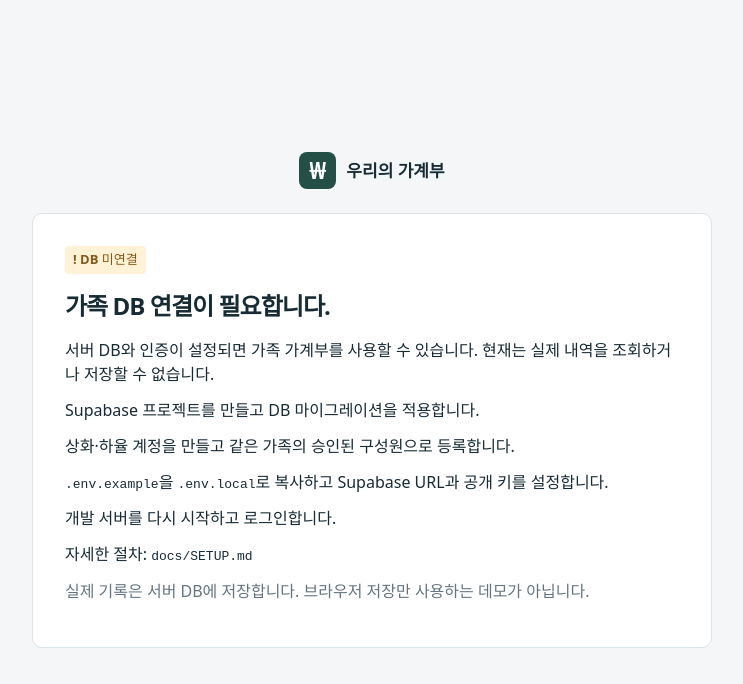
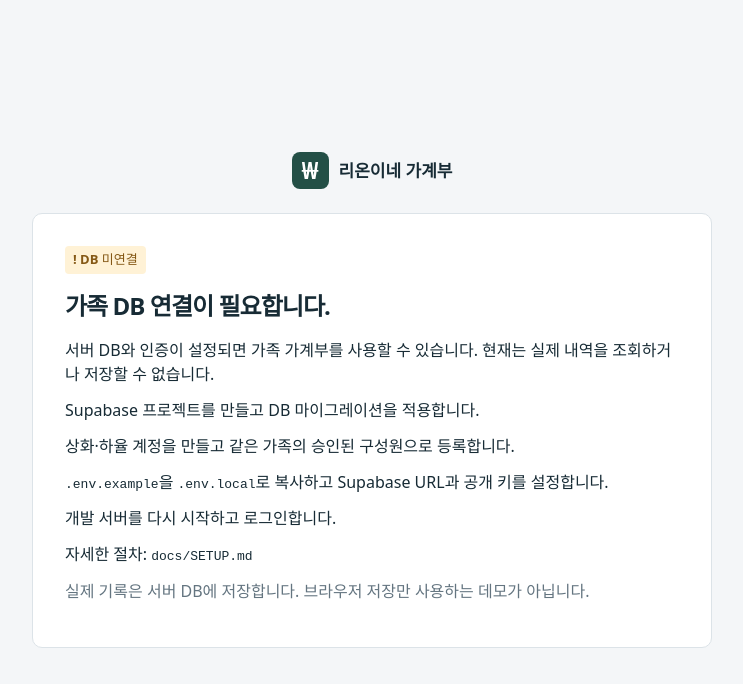
Before and after one commit to kimsanghwa14-cpu/money, a Next.js app: page / in a window 1280 px wide. Shown: the top 684 px of the page, without its empty margins (268-1011 px from the left). Built offline with nearby package versions, Linux system fonts and the light colour scheme; no server answers.

Commit message:
Rename the family ledger to 리온이네 가계부

```diff
--- a/index.html
+++ b/index.html
@@ -4,11 +4,11 @@
     <meta charset="UTF-8" />
     <meta name="viewport" content="width=device-width, initial-scale=1.0" />
     <meta name="robots" content="noindex, nofollow" />
-    <title>우리의 가계부 | 상화 · 하율</title>
+    <title>리온이네 가계부 | 상화 · 하율</title>
     <link rel="icon" href="/icon.svg" />
   </head>
   <body>
-    <div id="root"><p style="padding:32px;font-family:sans-serif">우리의 가계부를 불러오는 중입니다…</p></div>
+    <div id="root"><p style="padding:32px;font-family:sans-serif">리온이네 가계부를 불러오는 중입니다…</p></div>
     <noscript>가계부를 사용하려면 브라우저에서 JavaScript를 켜주세요.</noscript>
     <script type="module" src="/src/cloudflare/main.tsx"></script>
   </body>
--- a/src/app/layout.tsx
+++ b/src/app/layout.tsx
@@ -1,4 +1,4 @@
 import type {Metadata} from "next";
 import "./globals.css";
-export const metadata:Metadata={title:"우리의 가계부 | 상화 · 하율",description:"부부가 함께 기록하는 가족 가계부",robots:{index:false,follow:false}};
+export const metadata:Metadata={title:"리온이네 가계부 | 상화 · 하율",description:"부부가 함께 기록하는 가족 가계부",robots:{index:false,follow:false}};
 export default function Layout({children}:{children:React.ReactNode}){return <html lang="ko"><body>{children}</body></html>;}
--- a/src/app/login/page.tsx
+++ b/src/app/login/page.tsx
@@ -1,4 +1,4 @@
 import LoginForm from "@/components/LoginForm";
 import SetupNotice from "@/components/SetupNotice";
 import {configured} from "@/lib/supabase/config";
-export default function LoginPage(){if(!configured())return <SetupNotice/>;return <main className="login-page"><section className="login-card"><div className="brand"><span className="brand-mark">₩</span><div><strong>우리의 가계부</strong><small>상화 · 하율</small></div></div><h1>가족 계정으로 로그인</h1><LoginForm/></section></main>;}
+export default function LoginPage(){if(!configured())return <SetupNotice/>;return <main className="login-page"><section className="login-card"><div className="brand"><span className="brand-mark">₩</span><div><strong>리온이네 가계부</strong><small>상화 · 하율</small></div></div><h1>가족 계정으로 로그인</h1><LoginForm/></section></main>;}
--- a/src/app/signup/page.tsx
+++ b/src/app/signup/page.tsx
@@ -4,7 +4,7 @@
 export default function SignupPage() {
   if (!configured()) return <SetupNotice />;
   return <main className="login-page"><section className="login-card signup-card">
-    <div className="brand"><span className="brand-mark">₩</span><div><strong>우리의 가계부</strong><small>상화 · 하율</small></div></div>
+    <div className="brand"><span className="brand-mark">₩</span><div><strong>리온이네 가계부</strong><small>상화 · 하율</small></div></div>
     <h1>가족 계정 만들기</h1><SignupForm />
   </section></main>;
 }
--- a/src/cloudflare/main.tsx
+++ b/src/cloudflare/main.tsx
@@ -53,7 +53,7 @@
   if (isLogin) return <LoginPage />;
   if (isSignup) return <SignupPage />;
   if (state.error) return <Failure message={state.error} />;
-  if (!state.ready) return <main className="setup-page"><section className="setup-card"><h1>우리의 가계부</h1><p role="status">가족 계정을 확인하는 중입니다…</p></section></main>;
+  if (!state.ready) return <main className="setup-page"><section className="setup-card"><h1>리온이네 가계부</h1><p role="status">가족 계정을 확인하는 중입니다…</p></section></main>;
   return <LedgerApp initialMonth={koreaDate().slice(0, 7)} />;
 }
 
--- a/src/components/LedgerApp.tsx
+++ b/src/components/LedgerApp.tsx
@@ -30,7 +30,7 @@
   const moveMonth=(direction:number)=>{const [y,m]=month.split("-").map(Number);const date=new Date(Date.UTC(y,m-1+direction,1));changeMonth(`${date.getUTCFullYear()}-${String(date.getUTCMonth()+1).padStart(2,"0")}`);};
   const signOut=async()=>{if(signingOut||!permissionToLeave())return;setSigningOut(true);try{const {error}=await browserClient().auth.signOut();if(error)throw error;window.location.assign("/login");}catch{setError("로그아웃에 실패했습니다. 다시 시도하세요.");setSigningOut(false);}};
   const summary=data?summarize(data.transactions):null;
-  return <div className="app-shell"><aside className="sidebar"><div className="brand"><span className="brand-mark">₩</span><div><strong>우리의 가계부</strong><small>상화 · 하율</small></div></div><div className="nav-label">월별 기록</div><nav aria-label="가계부 메뉴">{(["dashboard","상화","하율"] as Tab[]).map((t,i)=><button key={t} className={tab===t?"nav-active":""} aria-current={tab===t?"page":undefined} onClick={()=>navigate(t)}><span className="nav-symbol">{["▦","상","하"][i]}</span>{titles[t]}</button>)}<button className={tab==="transactions"?"nav-active":""} onClick={()=>openTransactions("기타")}><span className="nav-symbol">기</span>기타 · 전체 내역</button><div className="nav-label">관리</div>{(["recurring","assets","settings"] as Tab[]).map((t,i)=><button key={t} className={tab===t?"nav-active":""} onClick={()=>navigate(t)}><span className="nav-symbol">{["↻","▤","⚙"][i]}</span>{titles[t]}</button>)}</nav><div className="sidebar-foot"><span className="badge">한국시간 · 원화</span><p>예정과 확정을 구분하고<br/>하나의 원장에서 함께 기록합니다.</p>{data&&<><strong>{data.member.display_name}</strong><button onClick={signOut} disabled={signingOut}>{signingOut?"로그아웃 중…":"로그아웃"}</button></>}</div></aside>
+  return <div className="app-shell"><aside className="sidebar"><div className="brand"><span className="brand-mark">₩</span><div><strong>리온이네 가계부</strong><small>상화 · 하율</small></div></div><div className="nav-label">월별 기록</div><nav aria-label="가계부 메뉴">{(["dashboard","상화","하율"] as Tab[]).map((t,i)=><button key={t} className={tab===t?"nav-active":""} aria-current={tab===t?"page":undefined} onClick={()=>navigate(t)}><span className="nav-symbol">{["▦","상","하"][i]}</span>{titles[t]}</button>)}<button className={tab==="transactions"?"nav-active":""} onClick={()=>openTransactions("기타")}><span className="nav-symbol">기</span>기타 · 전체 내역</button><div className="nav-label">관리</div>{(["recurring","assets","settings"] as Tab[]).map((t,i)=><button key={t} className={tab===t?"nav-active":""} onClick={()=>navigate(t)}><span className="nav-symbol">{["↻","▤","⚙"][i]}</span>{titles[t]}</button>)}</nav><div className="sidebar-foot"><span className="badge">한국시간 · 원화</span><p>예정과 확정을 구분하고<br/>하나의 원장에서 함께 기록합니다.</p>{data&&<><strong>{data.member.display_name}</strong><button onClick={signOut} disabled={signingOut}>{signingOut?"로그아웃 중…":"로그아웃"}</button></>}</div></aside>
   <main className="main-content"><header className="page-header"><div><div className="eyebrow">{data?.family.name??"가족 가계부"}</div><h1>{titles[tab]}</h1></div><div className="header-actions"><div className="month-picker"><button aria-label="이전 달" onClick={()=>moveMonth(-1)} disabled={month==="1900-01"}>‹</button><input aria-label="조회 연월" type="month" min="1900-01" max="9998-12" value={month} onChange={e=>{if(e.target.value)changeMonth(e.target.value);}}/><button aria-label="다음 달" onClick={()=>moveMonth(1)} disabled={month==="9998-12"}>›</button></div><button disabled={!data} onClick={()=>{if(data)download(exportCsv(data.transactions,data.categories,data.methods,data.accounts),`가계부-${month}.csv`,"text/csv;charset=utf-8");}}>CSV 내보내기</button></div></header>
     <div className="period-info"><span>{monthRange(month)[0]}부터 해당 월 말일까지</span><span>{loading?"DB 조회 중…":data?"✓ 가족 DB 연결":"! DB 내역을 불러오지 못했습니다"}{hasDirty?" · 미저장 변경사항 있음":""}</span></div>
     {error&&<div className="notice error-notice" role="alert">{error}<button onClick={()=>{if(!hasDirty||window.confirm("입력을 유지하면서 최신 내역을 조회합니다. 계속할까요?"))void refresh().catch(()=>{});}}>연결·조회 재시도</button></div>}
--- a/src/components/SetupNotice.tsx
+++ b/src/components/SetupNotice.tsx
@@ -1 +1 @@
-export default function SetupNotice({deployment="local"}:{deployment?:"local"|"cloudflare"}){return <main className="setup-page"><div className="brand"><span className="brand-mark">₩</span><strong>우리의 가계부</strong></div><section className="setup-card"><span className="badge warning">! DB 미연결</span><h1>가족 DB 연결이 필요합니다.</h1><p>서버 DB와 인증이 설정되면 가족 가계부를 사용할 수 있습니다. 현재는 실제 내역을 조회하거나 저장할 수 없습니다.</p><ol><li>Supabase 프로젝트를 만들고 DB 마이그레이션을 적용합니다.</li><li>상화·하율 계정을 만들고 같은 가족의 승인된 구성원으로 등록합니다.</li>{deployment==="cloudflare"?<><li>Cloudflare의 사이트 설정에서 Supabase URL과 공개 키를 환경변수로 등록합니다.</li><li>사이트를 다시 배포하고 로그인합니다.</li></>:<><li><code>.env.example</code>을 <code>.env.local</code>로 복사하고 Supabase URL과 공개 키를 설정합니다.</li><li>개발 서버를 다시 시작하고 로그인합니다.</li></>}</ol><p>자세한 절차: <code>{deployment==="cloudflare"?"docs/CLOUDFLARE.md":"docs/SETUP.md"}</code></p><p className="muted">실제 기록은 서버 DB에 저장합니다. 브라우저 저장만 사용하는 데모가 아닙니다.</p></section></main>;}
+export default function SetupNotice({deployment="local"}:{deployment?:"local"|"cloudflare"}){return <main className="setup-page"><div className="brand"><span className="brand-mark">₩</span><strong>리온이네 가계부</strong></div><section className="setup-card"><span className="badge warning">! DB 미연결</span><h1>가족 DB 연결이 필요합니다.</h1><p>서버 DB와 인증이 설정되면 가족 가계부를 사용할 수 있습니다. 현재는 실제 내역을 조회하거나 저장할 수 없습니다.</p><ol><li>Supabase 프로젝트를 만들고 DB 마이그레이션을 적용합니다.</li><li>상화·하율 계정을 만들고 같은 가족의 승인된 구성원으로 등록합니다.</li>{deployment==="cloudflare"?<><li>Cloudflare의 사이트 설정에서 Supabase URL과 공개 키를 환경변수로 등록합니다.</li><li>사이트를 다시 배포하고 로그인합니다.</li></>:<><li><code>.env.example</code>을 <code>.env.local</code>로 복사하고 Supabase URL과 공개 키를 설정합니다.</li><li>개발 서버를 다시 시작하고 로그인합니다.</li></>}</ol><p>자세한 절차: <code>{deployment==="cloudflare"?"docs/CLOUDFLARE.md":"docs/SETUP.md"}</code></p><p className="muted">실제 기록은 서버 DB에 저장합니다. 브라우저 저장만 사용하는 데모가 아닙니다.</p></section></main>;}
```
